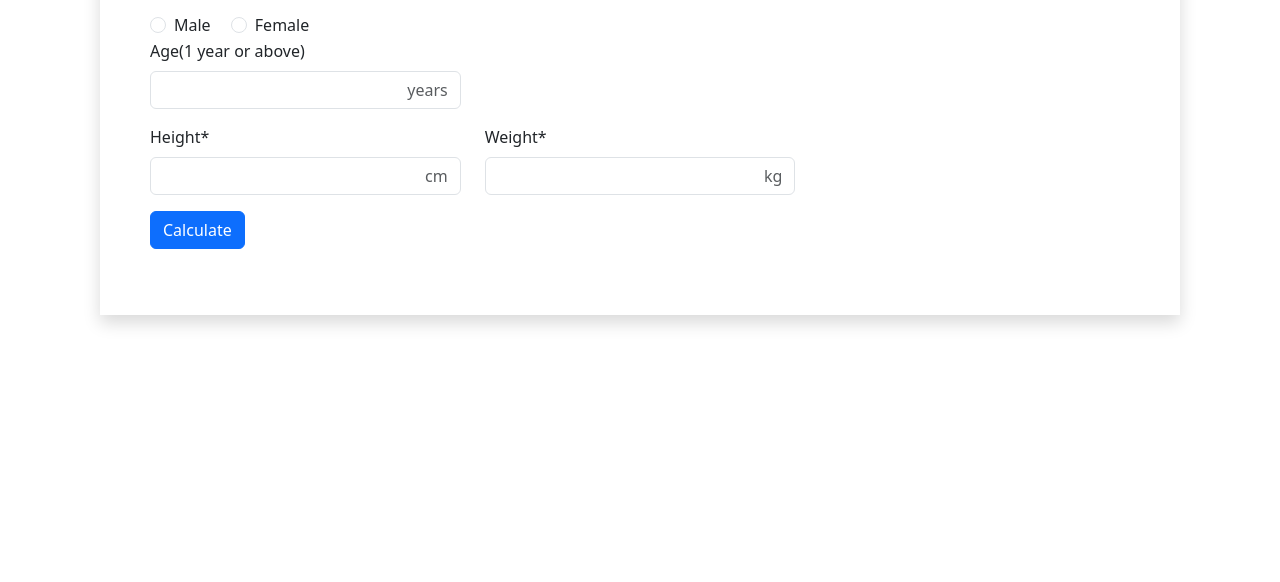
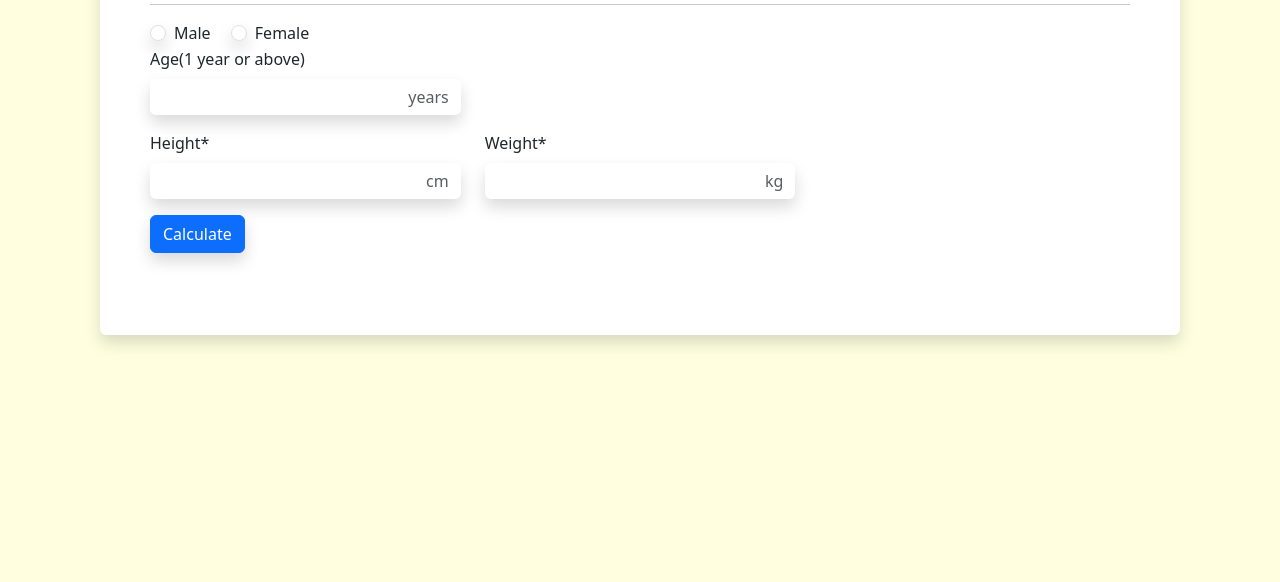
Before and after one commit to DPK301/bmicalculator, a plain HTML site: page index.html in a window 1280 px wide. Shown: the part 218-800 px from the top of the page. Drawn offline with nearby package versions, Linux system fonts and the light colour scheme.

Commit message:
bmicalculator

```diff
--- a/index.htm
+++ b/index.html
@@ -17,17 +17,17 @@
     <script src="./script.js"></script>
     <link rel="icon" type="image/png" href="https://blog.songtrust.com/hs-fs/hubfs/bmi-logo.png?width=900&name=bmi-logo.png">
 </head>
-<body>
-     <div style="padding:50px;margin:100px;" class="shadow">
+<body style="background-color: lightyellow;">
+     <div style="padding:50px;margin:100px; background-color: white;" class="shadow card border-0">
            <div><h1>BMI calculator</h1></div>
            <hr>
            <div class="row">
             <div class="col-4"><div class="form-check form-check-inline">
-                <input class="form-check-input" type="radio" name="inlineRadioOptions" id="inlineRadio1" value="option1">
+                <input class="form-check-input shadow" type="radio" name="inlineRadioOptions" id="inlineRadio1" value="option1">
                 <label class="form-check-label" for="inlineRadio1">Male</label>
               </div>
               <div class="form-check form-check-inline">
-                <input class="form-check-input" type="radio" name="inlineRadioOptions" id="inlineRadio2" value="option2">
+                <input class="form-check-input shadow" type="radio" name="inlineRadioOptions" id="inlineRadio2" value="option2">
                 <label class="form-check-label" for="inlineRadio2">Female</label>
               </div></div>
             <div  class="col-4"></div>
@@ -44,7 +44,7 @@
              <div class="row">
                 <div class="col-4"><div class="mb-3">
                     <label for="formGroupExampleInput" id="agel" class="form-label">Age(1 year or above)</label>
-                    <input type="text" class="form-control" id="age" placeholder="years">
+                    <input type="text" class="form-control shadow border-0" id="age" placeholder="years">
                   </div></div>
                 <div class="col-4"></div>
                 <div class="col-4"></div>
@@ -53,17 +53,17 @@
              <div class="row">
                 <div class="col-4"><div class="mb-3">
                     <label for="formGroupExampleInput" id="heightl" class="form-label">Height*</label>
-                    <input type="text" class="form-control" id="height" placeholder="cm">
+                    <input type="text" class="form-control shadow border-0" id="height" placeholder="cm">
                   </div></div>
                 <div class="col-4"><div class="mb-3">
                     <label for="formGroupExampleInput" id="weightl" class="form-label">Weight*</label>
-                    <input type="text" class="form-control" id="weight" placeholder="kg">
+                    <input type="text" class="form-control shadow border-0" id="weight" placeholder="kg">
                   </div></div>
                 <div class="col-4"></div>
              </div>
 
              <div class="row">
-                <div onclick="claculate()" class="col-4"><button type="button" class="btn btn-primary">Calculate</button></div>
+                <div onclick="claculate()" class="col-4"><button type="button" class="btn btn-primary shadow">Calculate</button></div>
                 <div  class="col-4"></div>
                 <div  class="col-4"></div>
              </div>
```
